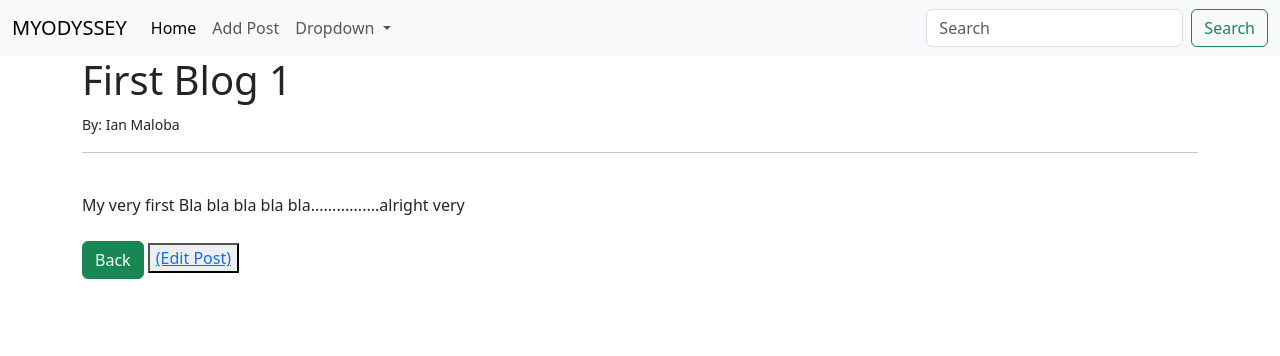
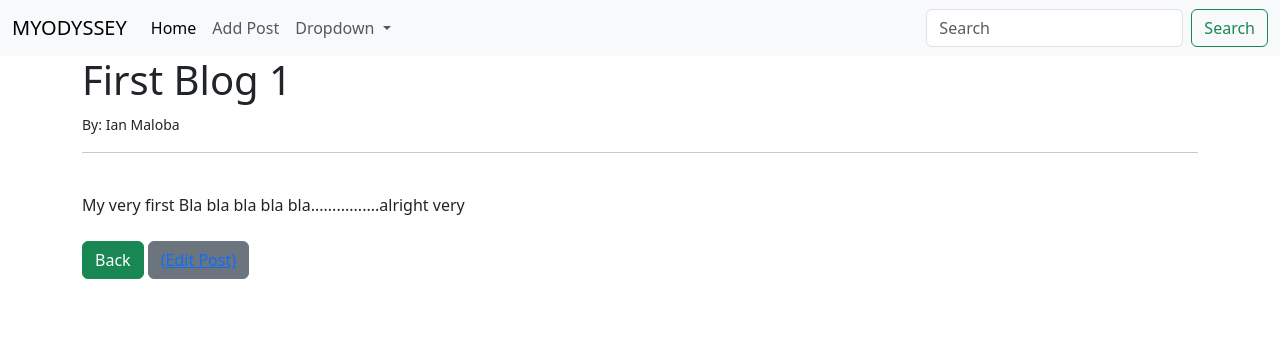
Before and after one commit to IanMalobaMwakha/Myodyssey, a Django app: page /article/1 in a window 1280 px wide. Shown: the top 356 px of the page. Run offline with Django 4.2, Linux system fonts and the light colour scheme; data comes from the database, SQL or seed files in the repository.

Commit message:
modified:   myodyssey/blog/templates/article_detail.html

```diff
--- a/myodyssey/blog/templates/article_detail.html
+++ b/myodyssey/blog/templates/article_detail.html
@@ -15,6 +15,6 @@
 
 <a href="{% url 'home' %}" class="btn btn-success">Back</a>
 
-<button><a href="{% url 'update_post' post.pk %}">(Edit Post)</a></button>
+<button class="btn btn-secondary"><a href="{% url 'update_post' post.pk %}">(Edit Post)</a></button>
 
 {% endblock %}
--- a/myodyssey/blog/templates/home.html
+++ b/myodyssey/blog/templates/home.html
@@ -6,7 +6,7 @@
         {% for post in object_list %}
             <li>
                 <a href="{% url 'article-detail' post.pk %}">{{ post.title }}</a> - {{ post.author.first_name }}
-                {{ post.author.last_name }} - <button><a href="{% url 'update_post' post.pk %}">(Edit Post)</a></button><br>
+                {{ post.author.last_name }} - <button class="btn btn-secondary"><a href="{% url 'update_post' post.pk %}">(Edit Post)</a></button><br>
                 {{ post.body }}
             </li>
         {% endfor %}
```
